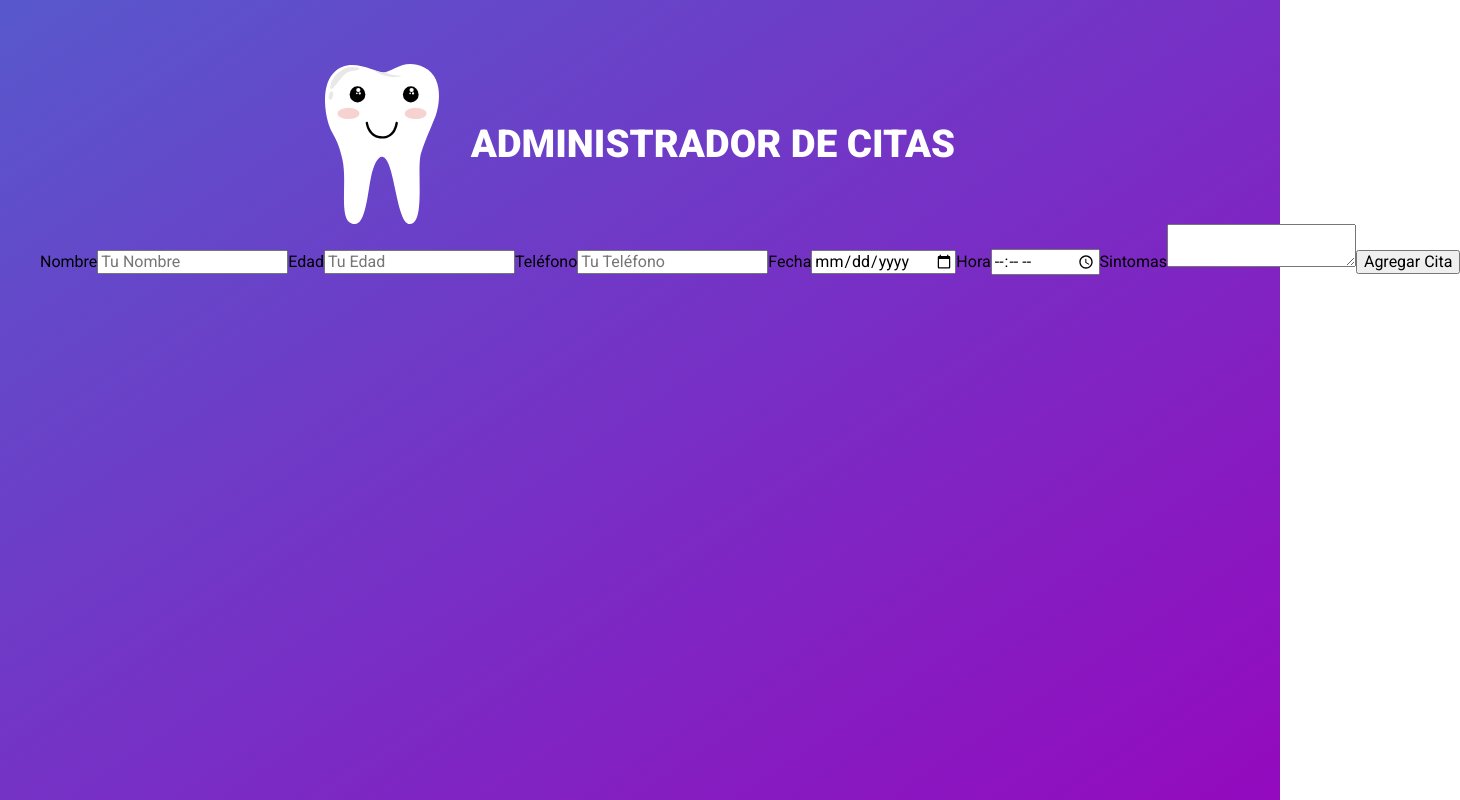
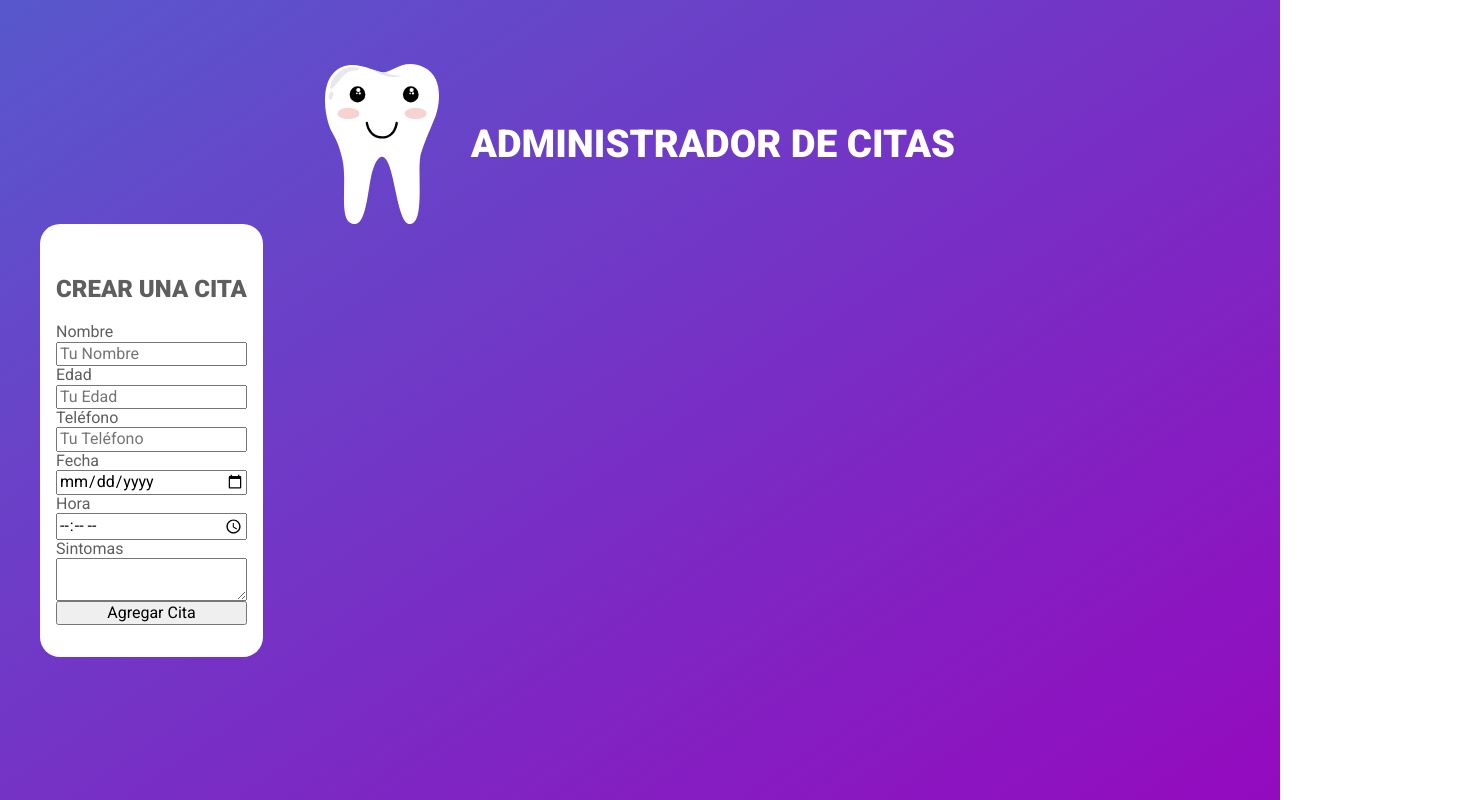
Before and after one commit to FTH-EGC/App-Clientes, a React (Create React App) app: page / in a window 1280 px wide. Shown: the whole page, 1460 px wide, since content can reach past the window. Built offline with nearby package versions, Linux system fonts and the light colour scheme.

Commit message:
Agregando estilos al form - no fin

```diff
--- a/src/components/Formulario.js
+++ b/src/components/Formulario.js
@@ -2,8 +2,16 @@ import React from 'react'
 import styled from '@emotion/styled';
 
 const Form = styled.form`
+    display: flex;
+    flex-direction: column;
+    background-color: #ffffff;
+    padding: 2rem 1rem;
+    border-radius: 20px;
+    color: #5E5E5E;
 
-
+    h2{
+        text-align: center;
+    }
 `;
 
 
@@ -14,9 +22,10 @@ const Formulario = () => {
 
 
     return (
-        <form
+        <Form
 
         >
+            <h2>CREAR UNA CITA</h2>
             <label htmlFor="nombre">Nombre</label>
             <input
                 type="text"
@@ -57,7 +66,7 @@ const Formulario = () => {
                 value="Agregar Cita"
             />
 
-        </form>
+        </Form>
      );
 }
 
```
Also changed, not shown: 1 other file (tests, documents, lock files or other folders).
